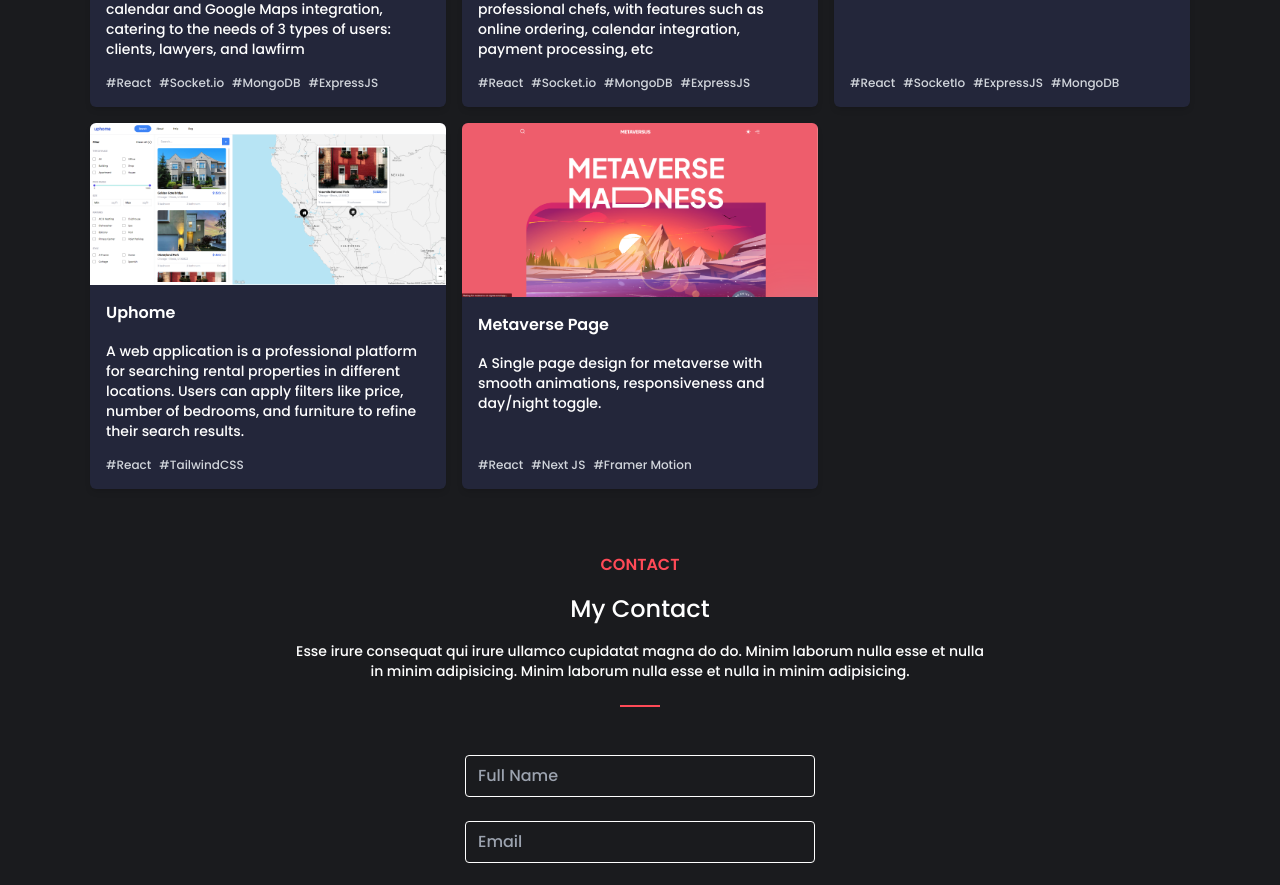
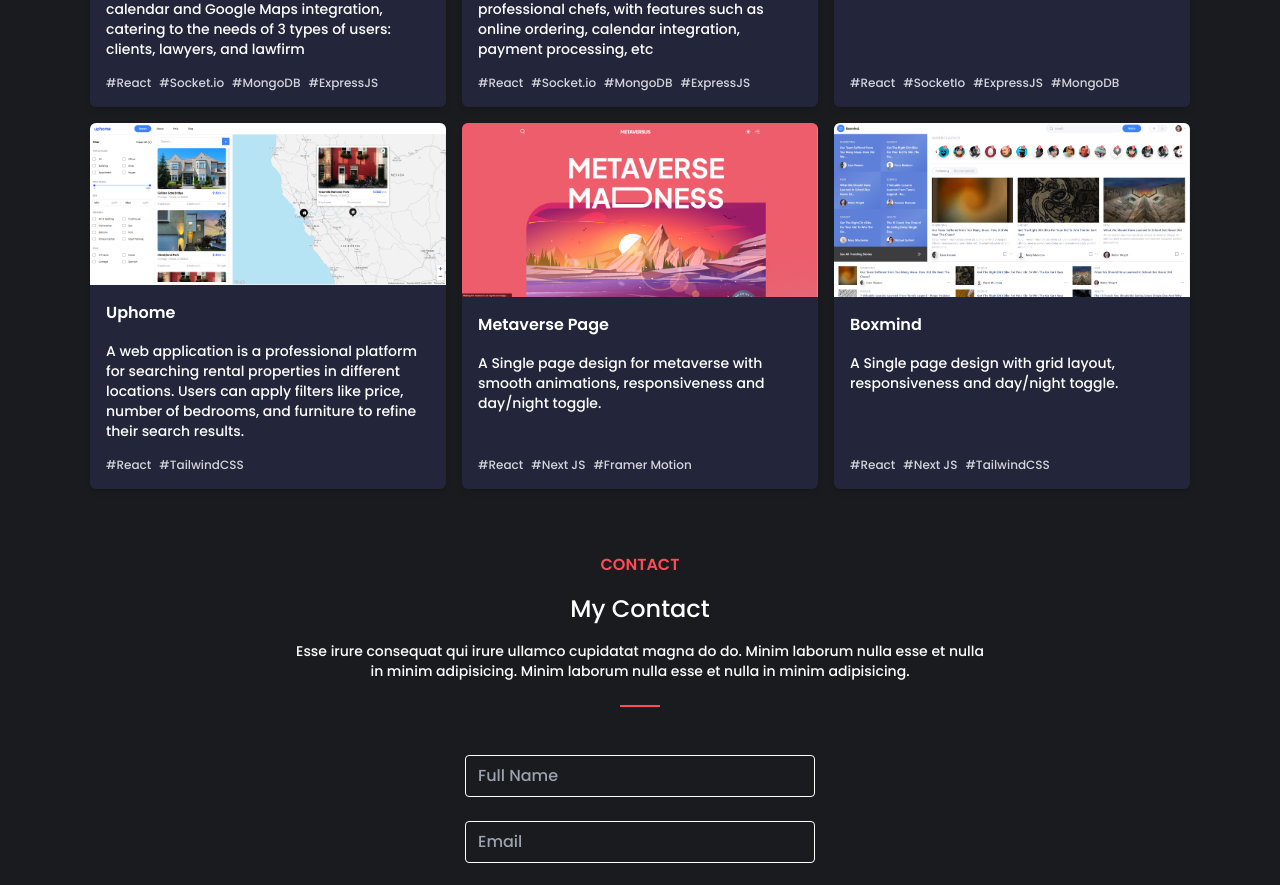
Before and after one commit to Waheed4719/my-portfolio, a React (Create React App) app: page / in a window 1280 px wide. Shown: the part 5240-6125 px from the top of the page. Built offline with nearby package versions, Linux system fonts and the light colour scheme; the HTML template or start-up script is replaced by a standard one.

Commit message:
Add Boxmind project

```diff
--- a/src/json/data.ts
+++ b/src/json/data.ts
@@ -6,6 +6,7 @@ import LegaltekImage from '../assets/images/Legaltek.png';
 import XukiniImage from '../assets/images/Xukini.png';
 import MetaverseImage from '../assets/images/Metaverse.png';
 import UphomeImage from '../assets/images/Uphome.png';
+import BoxmindImage from '../assets/images/Boxmind.png';
 
 import {
     css,
@@ -21,7 +22,6 @@ import {
     figma,
     nodejs,
     threejs,
-    AssetIntelLogo,
     CityScanLogo,
     InevexSolutionsLogo,
     MedfixLogo,
@@ -131,6 +131,13 @@ export const projects = [
             'A Single page design for metaverse with smooth animations, responsiveness and day/night toggle.',
         technologies: ['React', 'Next JS', 'Framer Motion'],
         link: 'https://metaverse-six-sigma.vercel.app/'
+    },
+    {
+        image: BoxmindImage,
+        title: 'Boxmind',
+        description: 'A Single page design with grid layout, responsiveness and day/night toggle.',
+        technologies: ['React', 'Next JS', 'TailwindCSS'],
+        link: 'https://boxmind.vercel.app/'
     }
 ];
 export const services = [
```
Also changed, not shown: src/assets/images/Boxmind.png (added).
